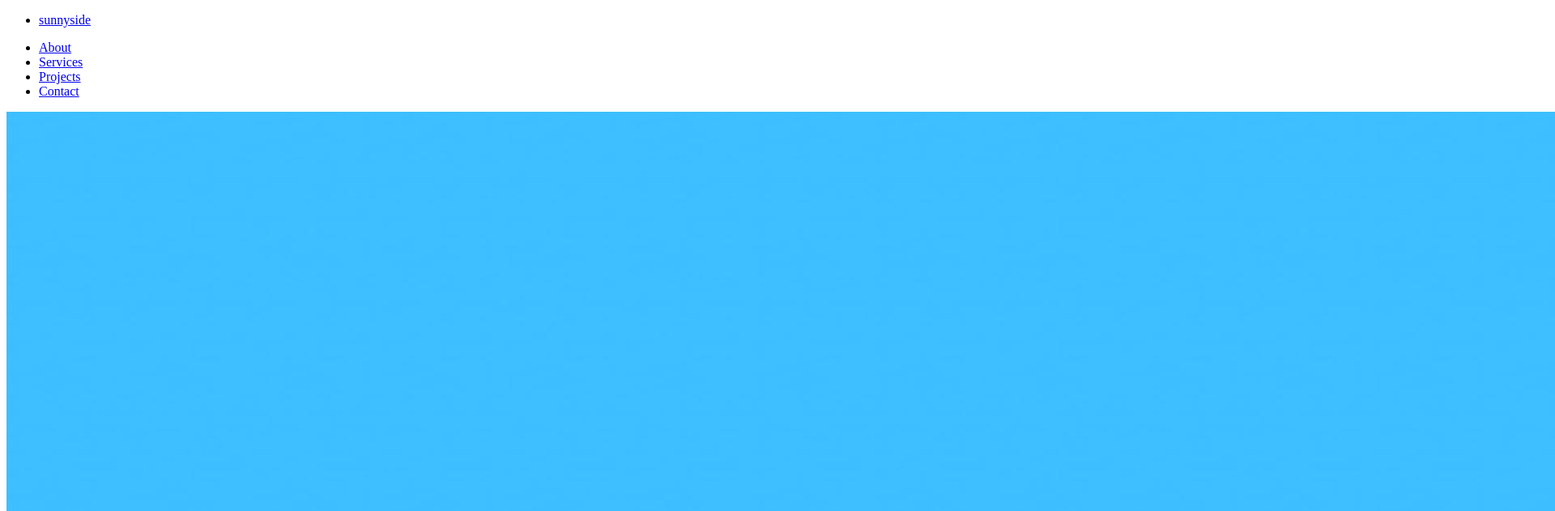
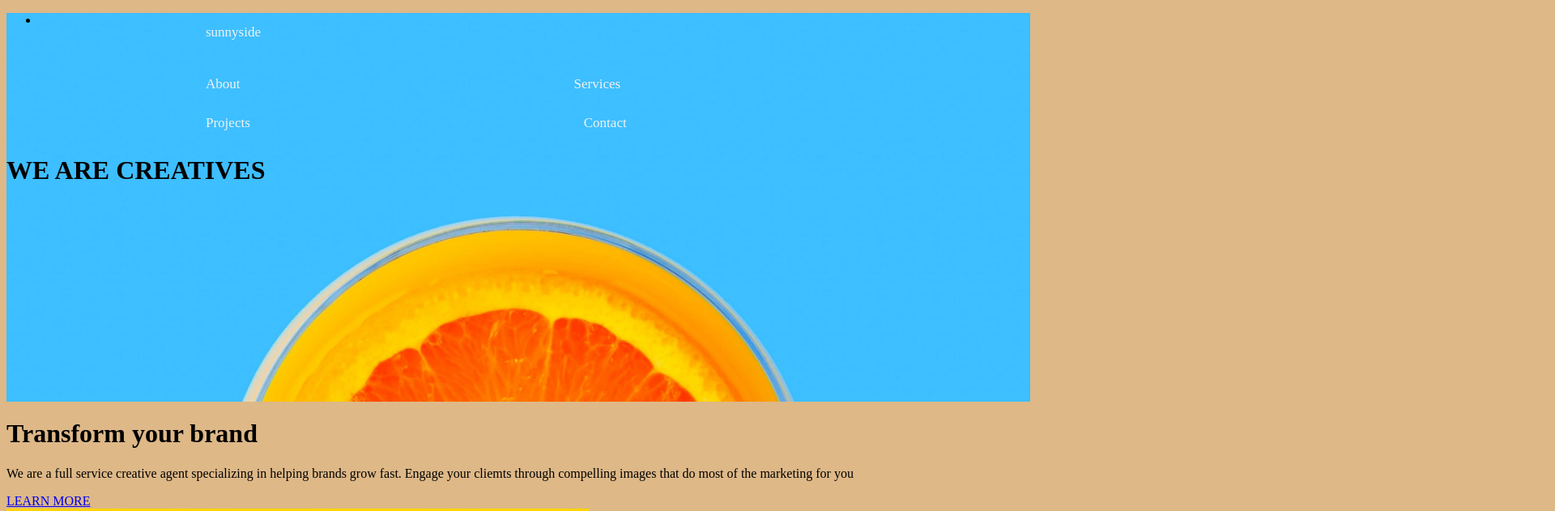
Before and after one commit to jaeleen/sunnyside-agency-landingPage, a plain HTML site: page index.html in a window 1280 px wide. Shown: the top 631 px of the page at 81% size, 1920 px wide, since content can reach past the window. Drawn offline with Linux system fonts and the light colour scheme.

Commit message:
Style header section in .css file

```diff
--- a/index.html
+++ b/index.html
@@ -13,6 +13,8 @@
     />
 
     <title>Frontend Mentor | Sunnyside agency landing page</title>
+
+    <link rel="stylesheet" href="styles.css">
 
     <!-- Feel free to remove these styles or customise in your own stylesheet 👍 -->
     <style>
@@ -31,18 +33,17 @@
     <!-- Section 1 begins -->
     <div class="section1">
       <nav class="navbar">
-        <ul class="right-menu">
+        <ul class="left-menu">
           <li><a href="#"> sunnyside</a></li>
         </ul>
-        <ul class="left-menu">
-          <li><a href="#">About</a></li>
-          <li><a href="#">Services</a></li>
-          <li><a href="#">Projects</a></li>
-          <li><a href="#">Contact</a></li>
+        <ul class="right-menu">
+          <a href="#">About</a>
+          <a href="#">Services</a>
+          <a href="#">Projects</a>
+          <a href="#">Contact</a>
         </ul>
       </nav>
-      <div class="header-img">
-        <img src="images/desktop/image-header.jpg" alt="Header_Image" />
+      <div class="header-message">
         <h1>WE ARE CREATIVES</h1>
       </div>
     </div>
--- /dev/null
+++ b/styles.css
@@ -0,0 +1,29 @@
+body{
+    background: burlywood;
+}
+.section1{
+   /* The image used */
+  background-image: url("images/desktop/image-header.jpg");
+
+    min-height: 480px;
+    width: 100%;
+     /* Center and scale the image nicely */
+    background-position: center;
+    background-repeat: no-repeat;
+    background-size: cover;
+
+
+    /* Needed to position the navbar */
+    position: relative;
+}
+.navbar a{
+    float: left;
+    color: #f2f2f2;
+    text-align: center;
+    padding: 14px 206px;
+    text-decoration: none;
+    font-size: 17px;
+}
+.navbar .right-menu{
+    float: right;
+}
```
